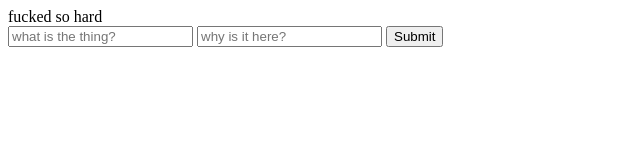
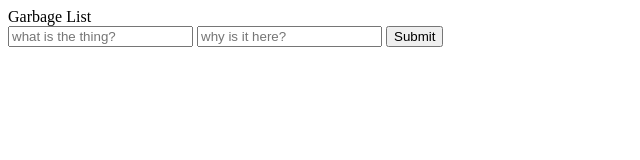
Before and after one commit to danielbucket/garbagefirev3, a website: page public/index.html in a window 1280 px wide. Shown: the full height of the page, 0-640 px from the left. Drawn offline with nearby package versions, Linux system fonts and the light colour scheme; no server answers.

```diff
--- a/public/index.html
+++ b/public/index.html
@@ -5,7 +5,7 @@
 	<link rel="stylesheet" type="text/css" href="main.css">
 </head>
 <body>
-	<div>fucked so hard</div>
+	<div>Garbage List</div>
 
  <section>
  	<input id="newItemInput" type="text" name="" placeholder="what is the thing?">
--- a/public/scripts.js
+++ b/public/scripts.js
@@ -63,11 +63,11 @@
 
 
 $('.conditionOption').on('click', () => {
-	console.log('tits')
+	console.log('hit')
 })
 
 $('#submitBtn').on('click', () => {
-	console.log('tits')
+	console.log('hit')
 })
 
 
```
